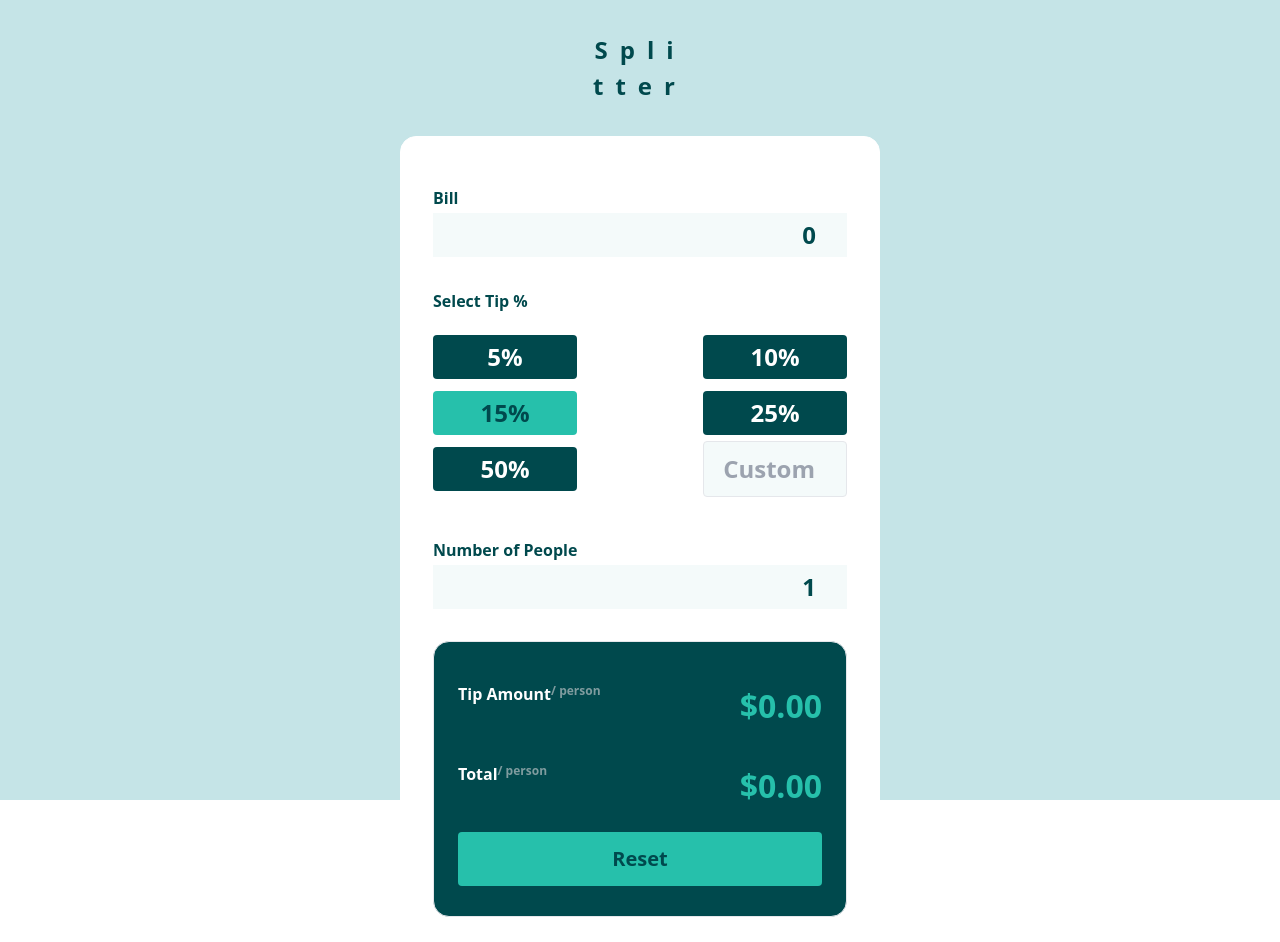
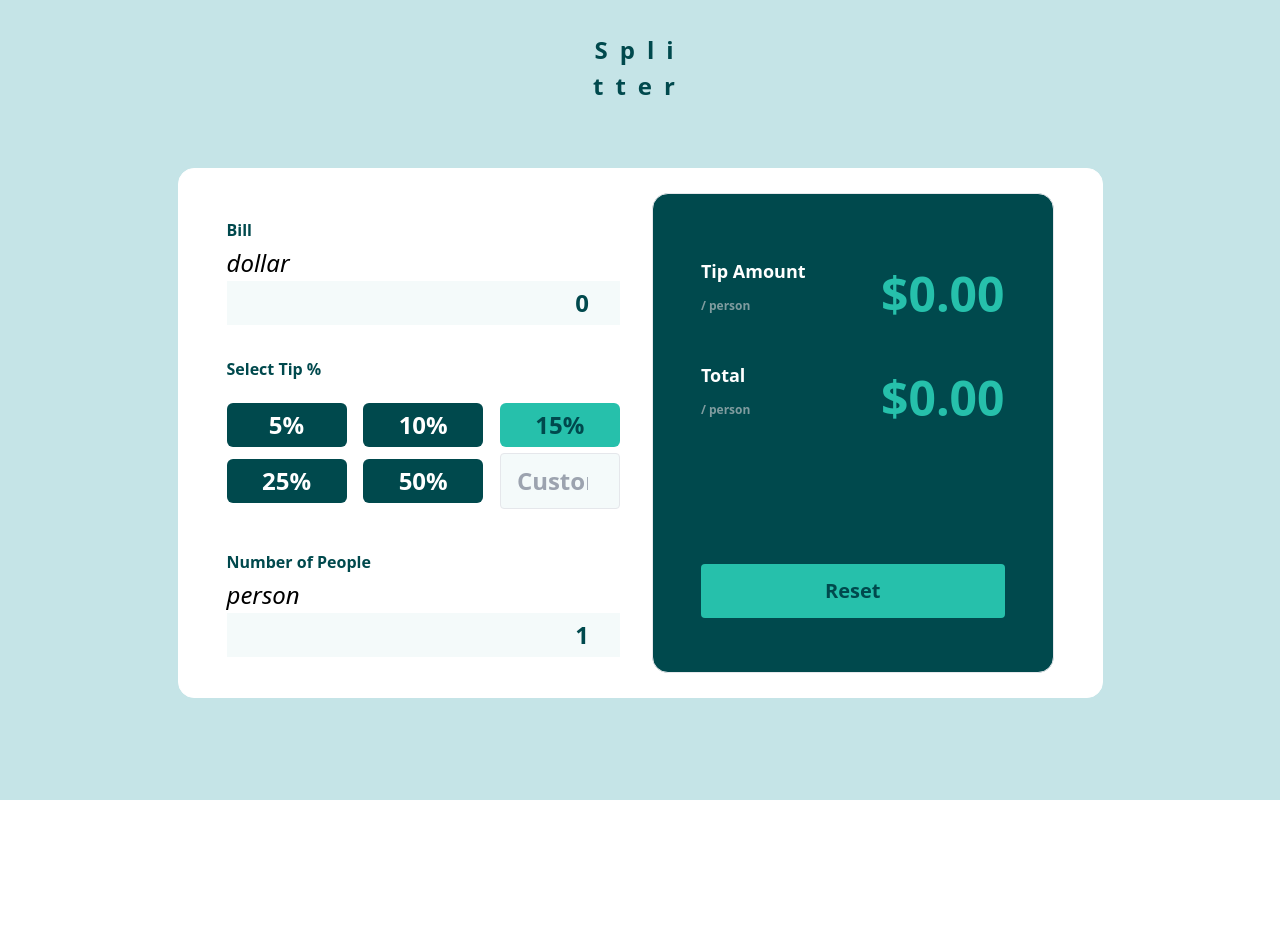
Before and after one commit to atinybeardedman/splitter, a Vue app: page / in a window 1280 px wide. After the commit the page ends 800 px from the top, so only its background shows below. Built offline with nearby package versions, Linux system fonts and the light colour scheme.

Commit message:
feat: desktop layout fixes

```diff
--- a/src/App.vue
+++ b/src/App.vue
@@ -1,13 +1,13 @@
 <template>
   <main h="100vh" display="flex" bg="gray-cyan-200">
-    <section m="sm:y-auto sm:x-auto y-0" w="30rem">
-      <h1 font="700 tracking-0.75rem" py="2rem" text="center uppercase dark-cyan" class="title">
-        Spli<br>
-        tter
+    <section m="md:y-auto md:x-auto y-0" max-w="md:925px">
+      <h1 font="700 tracking-0.75rem" p="y-2rem md:b-4rem" text="center uppercase dark-cyan" class="title">
+        Spli
+        <br />tter
       </h1>
-      <div bg="white" border="~ rounded-2xl white" px="2rem" py="2">
-        <tip-form m="y-1rem"></tip-form>
-        <result-display m="y-1rem"></result-display>
+      <div sm="flex flex-row" bg="white" border="~ rounded-2xl white" px="2rem" py="2">
+        <tip-form m="1rem" min-w="md:375px" w="md:50% full"></tip-form>
+        <result-display m="md:1rem" min-w="md:375px" w="md:50% full"></result-display>
       </div>
     </section>
   </main>
@@ -15,7 +15,7 @@
 
 <script lang="ts">
 import { defineComponent } from 'vue';
-import TipForm  from './components/TipForm.vue';
+import TipForm from './components/TipForm.vue';
 import ResultDisplay from './components/ResultDisplay.vue';
 
 export default defineComponent({
--- a/src/components/ResultDisplay.vue
+++ b/src/components/ResultDisplay.vue
@@ -1,7 +1,9 @@
 <template>
-    <div bg="dark-cyan" flex="column" align="center" text="white" border="~ rounded-2xl" p="x-1.5rem y-1.5rem">
-        <split-result :result="tipSplit">Tip Amount</split-result>
-        <split-result :result="totalSplit">Total</split-result>
+    <div bg="dark-cyan" flex="~ col" align="items-stretch" justify="md:between" text="white" border="~ rounded-2xl" p="1.5rem md:3rem">
+        <div>
+            <split-result :result="tipSplit">Tip Amount</split-result>
+            <split-result :result="totalSplit">Total</split-result>
+        </div>
         <base-button
             @click="resetStore"
             font="700"
--- a/src/components/SplitResult.vue
+++ b/src/components/SplitResult.vue
@@ -1,14 +1,14 @@
 <template>
-<div flex="~ row" justify="between" align="items-center" p="y-1rem">
-    <div class="description" font="700" text="left" flex="~ sm:row col">
-        <div class="label" text="16px" p="b-1">
+<div w="full" flex="~ row" justify="between" align="items-center" p="y-1rem">
+    <div class="description" font="700" text="left" flex="~ col">
+        <div class="label" text="16px md:18px" p="b-1">
             <slot></slot>
         </div>
-        <div class="sub-label" text="12px gray-cyan-400">
+        <div class="sub-label" text="12px gray-cyan-400" mt="0.5rem">
             / person
         </div>
     </div>
-        <div class="result" text="2rem primary" font="700">
+        <div class="result" text="2rem md:3rem primary" font="700">
             {{currencyPipe(result)}}
         </div>
 </div>
--- a/src/components/TipChoices.vue
+++ b/src/components/TipChoices.vue
@@ -10,7 +10,17 @@
                 :selected-value="selectedPercent"
                 @click="selectedPercent = choice"
             >{{ choice }}%</toggle-button>
-        <base-input v-model.number="customTip" placeholder="Custom" font="700" text="placeholder-gray-cyan-500 right" px="1rem" b="~ rounded" type="number" id="custom" w="9rem"></base-input>
+            <base-input
+                v-model.number="customTip"
+                placeholder="Custom"
+                font="700"
+                text="placeholder-gray-cyan-500 right"
+                px="1rem"
+                b="~ rounded"
+                type="number"
+                id="custom"
+                w="md:7.5rem 9rem"
+            ></base-input>
         </div>
     </div>
 </template>
@@ -33,10 +43,10 @@ export default defineComponent({
         }
     },
     setup() {
-        const {selectedPercent} = useStore();
+        const { selectedPercent } = useStore();
         const customTip: Ref<number | undefined> = ref();
         watchEffect(() => {
-                if(typeof customTip.value === 'number'){
+            if (typeof customTip.value === 'number') {
                 console.log(customTip.value);
                 selectedPercent.value = customTip.value;
             }
--- a/src/components/TipForm.vue
+++ b/src/components/TipForm.vue
@@ -1,10 +1,10 @@
 <template>
     <section>
-        <form-field id="bill" label="Bill" p="y-1rem">
+        <form-field id="bill" label="Bill" p="y-1rem" icon="dollar">
             <base-input v-model.number="totalBill" type="number" id="bill" p="y-2 x-4" font="700"></base-input>
         </form-field>
         <tip-choices py="1rem"></tip-choices>
-        <form-field p="y-1rem" id="num-split" label="Number of People">
+        <form-field p="y-1rem" id="num-split" label="Number of People" icon="person">
             <base-input v-model.number="numSplit" type="number" id="num-split" p="y-2 x-4" font="700"></base-input>
         </form-field>
     </section>
--- a/src/components/ToggleButton.vue
+++ b/src/components/ToggleButton.vue
@@ -1,11 +1,11 @@
 <template>
     <base-button
         font="700"
-        border="~ 0px rounded"
+        border="~ 0px rounded-md"
         outline="none active:none"
         my="1.5"
         py="1"
-        w="9rem"
+        w="md:7.5rem 9rem"
         transition="colors"
         sm="hover:bg-accent hover:text-dark-cyan"
         :text="isToggled ? 'dark-cyan' : 'white'"
```
Lines whose indentation alone changed are shown as unchanged.
